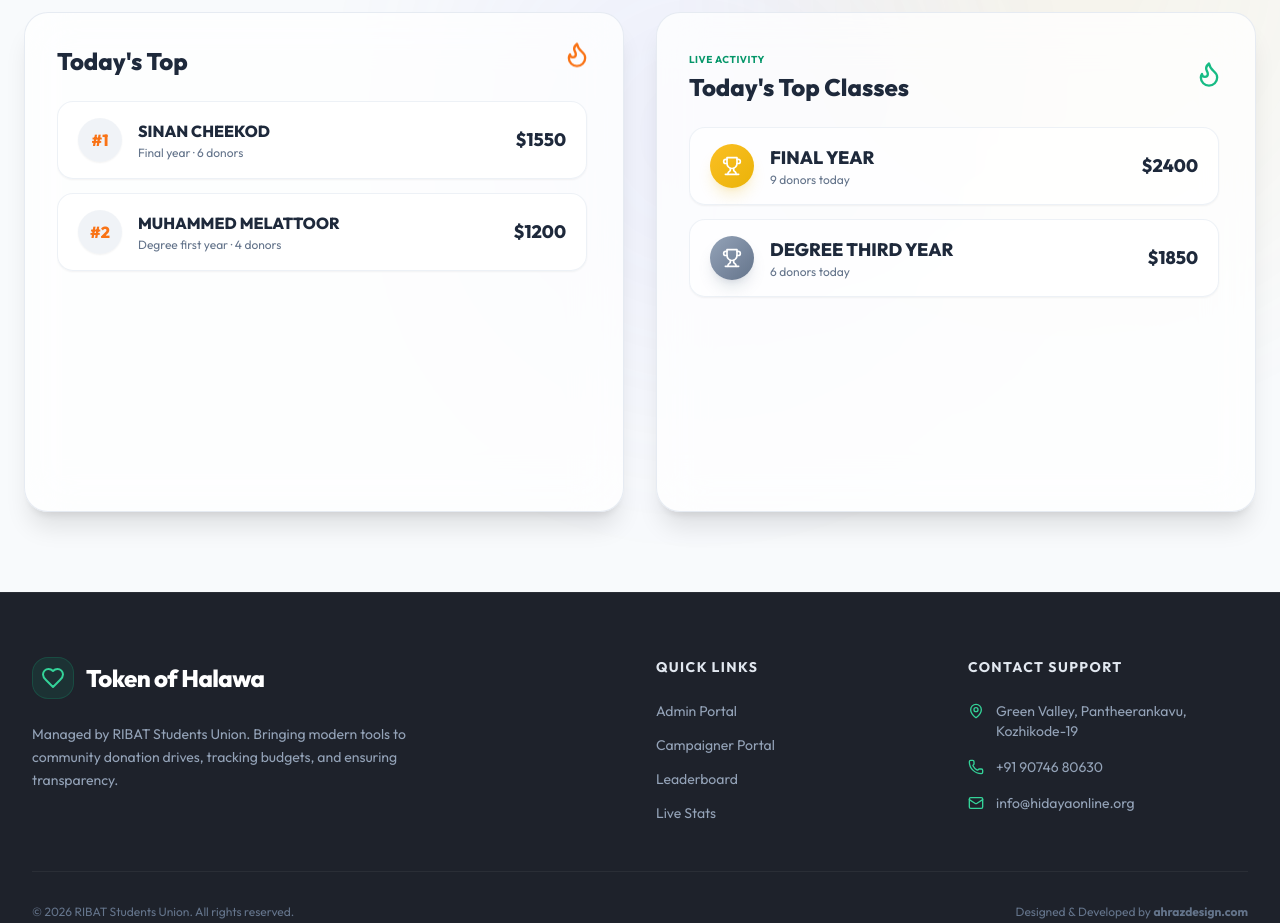
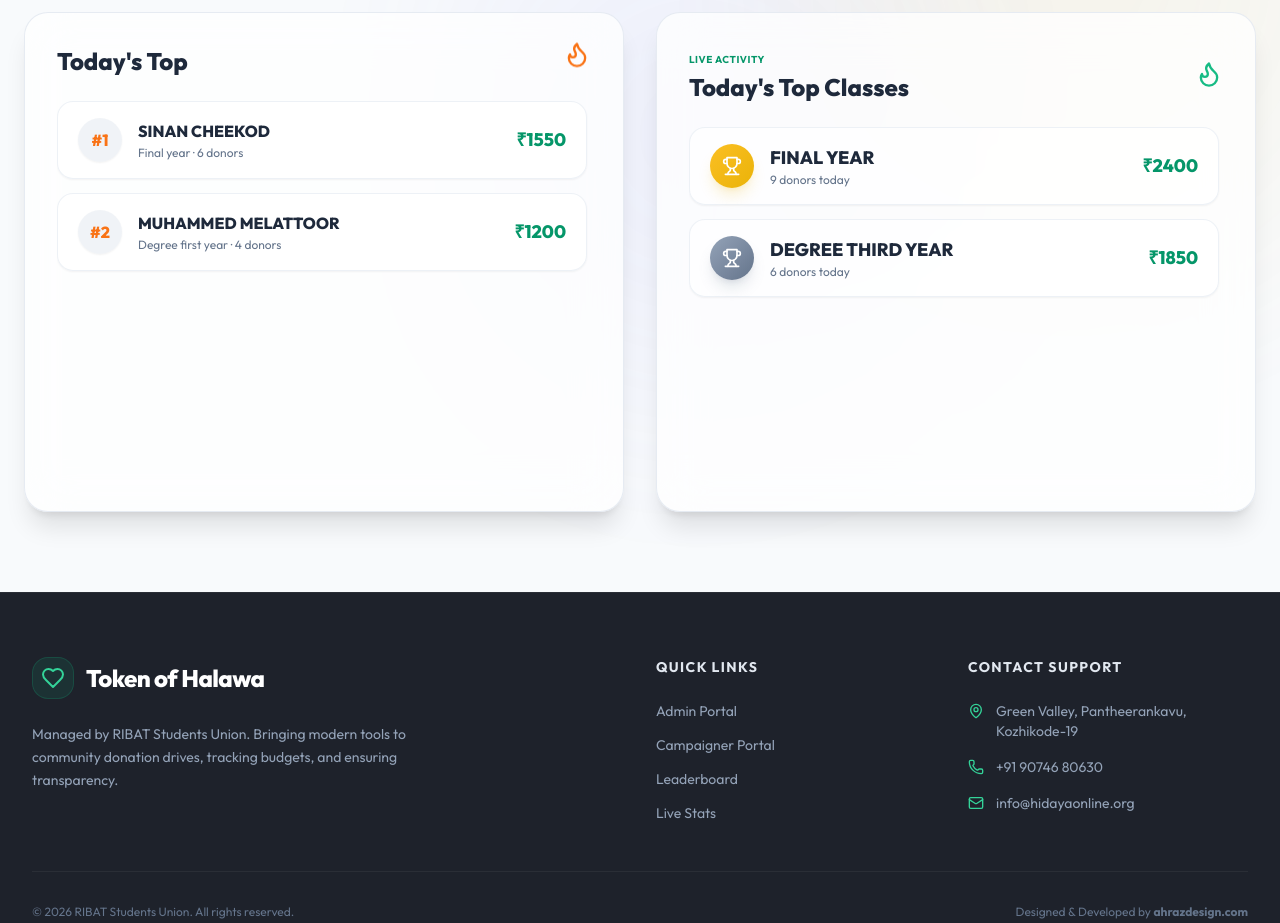
Before and after one commit to ribatmedia/token-of-halawa, a Next.js app in the folder frontend/: page / in a window 1280 px wide. Shown: the part 1180-2103 px from the top of the page. Built offline with nearby package versions, Linux system fonts and the light colour scheme.

Commit message:
Change currency symbol from dollar ($) to rupee (₹) on landing page leaderboards

```diff
--- a/frontend/src/app/page.tsx
+++ b/frontend/src/app/page.tsx
@@ -110,8 +110,8 @@ export default function HomePage() {
         <p className="font-extrabold text-slate-800 text-sm md:text-base uppercase truncate leading-tight">{item.name}</p>
         <p className="text-xs text-slate-500 truncate mt-0.5">{item.unit} · {item.donors} donors</p>
       </div>
-      <div className="font-black text-emerald-650 text-base md:text-lg shrink-0 ml-1">
-        ${item.total}
+      <div className="font-black text-emerald-600 text-base md:text-lg shrink-0 ml-1">
+        ₹{item.total}
       </div>
     </div>
   );
@@ -139,8 +139,8 @@ export default function HomePage() {
           <p className="font-extrabold text-slate-800 text-base md:text-lg uppercase truncate">{cls.className}</p>
           <p className="text-xs text-slate-500 truncate">{cls.donors} donors {isLive ? 'today' : ''}</p>
         </div>
-        <div className="font-black text-emerald-650 text-base md:text-lg shrink-0 ml-2">
-          ${cls.total}
+        <div className="font-black text-emerald-600 text-base md:text-lg shrink-0 ml-2">
+          ₹{cls.total}
         </div>
       </div>
     );
```
